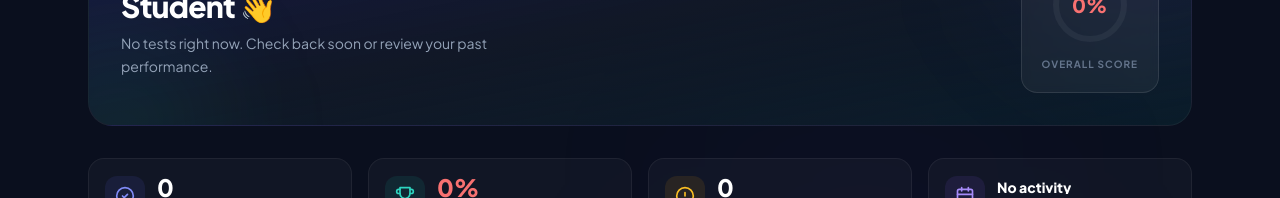
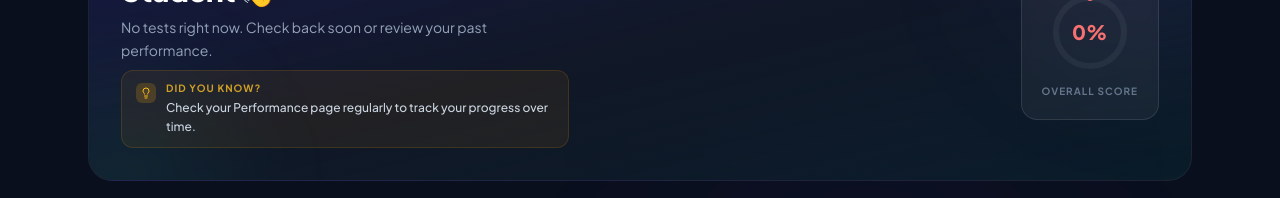
Before and after one commit to manojupadhyay256-a11y/classtest, a Next.js app: page /student/dashboard in a window 1280 px wide. Shown: the part 170-368 px from the top of the page. Built offline with nearby package versions, Linux system fonts and the light colour scheme; no server answers.

Commit message:
Fix blurry performance UI and add 'Did you know' tips to dashboard

```diff
--- a/src/app/student/dashboard/page.tsx
+++ b/src/app/student/dashboard/page.tsx
@@ -20,6 +20,7 @@ import {
   AlertCircle,
   Star,
   MessageCircle,
+  Lightbulb,
 } from "lucide-react"
 
 interface Test {
@@ -44,6 +45,20 @@ interface Stats {
   avgPercentage: number
   lastAttemptDate: string | null
 }
+
+// "Did you know?" tips for the dashboard
+const DID_YOU_KNOW_TIPS = [
+  "You can change your password anytime from the Settings page.",
+  "Take tests as soon as they appear — they may expire after a deadline!",
+  "Check your Performance page regularly to track your progress over time.",
+  "You can message your teacher directly from the Messages section.",
+  "Review your past results to learn from your mistakes and improve.",
+  "Your overall score updates automatically after every test you complete.",
+  "Study notes uploaded by your teachers are available in the Study Notes section.",
+  "Got feedback? Use the Feedback section to share your thoughts with teachers.",
+  "The quicker you complete a test, the better your time score looks!",
+  "You can view detailed answer breakdowns after your teacher releases results.",
+]
 
 // Map subject names to accent colors for visual distinction
 const SUBJECT_ACCENT: Record<string, { bg: string; text: string; border: string; dot: string }> = {
@@ -85,6 +100,21 @@ export default function StudentDashboardPage() {
   const [stats, setStats] = useState<Stats>({ totalTests: 0, avgPercentage: 0, lastAttemptDate: null })
   const [unreadCount, setUnreadCount] = useState(0)
   const [isLoading, setIsLoading] = useState(true)
+
+  // "Did you know?" tip rotation
+  const [tipIndex, setTipIndex] = useState(() => Math.floor(Math.random() * DID_YOU_KNOW_TIPS.length))
+  const [tipVisible, setTipVisible] = useState(true)
+
+  useEffect(() => {
+    const interval = setInterval(() => {
+      setTipVisible(false)
+      setTimeout(() => {
+        setTipIndex((prev) => (prev + 1) % DID_YOU_KNOW_TIPS.length)
+        setTipVisible(true)
+      }, 400)
+    }, 6000)
+    return () => clearInterval(interval)
+  }, [])
 
   const fetchData = async () => {
     try {
@@ -227,6 +257,23 @@ export default function StudentDashboardPage() {
                   : "No tests right now. Check back soon or review your past performance."
                 }
               </p>
+
+              {/* 💡 Did You Know? Rotating Tips */}
+              <div className="mt-3 flex items-start gap-2.5 bg-amber-500/[0.07] border border-amber-500/15 rounded-xl px-3.5 py-2.5 max-w-md">
+                <div className="flex-shrink-0 w-5 h-5 bg-amber-500/20 rounded-md flex items-center justify-center mt-0.5">
+                  <Lightbulb size={12} className="text-amber-400" />
+                </div>
+                <div className="min-w-0">
+                  <p className="text-[10px] font-bold text-amber-400/80 uppercase tracking-widest mb-0.5">Did you know?</p>
+                  <p
+                    className={`text-xs text-slate-300 font-medium leading-relaxed transition-all duration-400 ${
+                      tipVisible ? "opacity-100 translate-y-0" : "opacity-0 -translate-y-1"
+                    }`}
+                  >
+                    {DID_YOU_KNOW_TIPS[tipIndex]}
+                  </p>
+                </div>
+              </div>
             </div>
 
             {/* Overall Score Badge */}
--- a/src/app/student/performance/page.tsx
+++ b/src/app/student/performance/page.tsx
@@ -74,8 +74,7 @@ export default function PerformanceDashboard() {
       </div>
 
       <div className="relative z-10 max-w-6xl mx-auto px-5 py-12 space-y-10">
-        {/* Header Section */}
-        <header className="glass p-8 md:p-12 rounded-[2.5rem] border-white/10 relative overflow-hidden group">
+        <header className="bg-slate-900/80 backdrop-blur-xl shadow-2xl p-8 md:p-12 rounded-[2.5rem] border-white/10 relative overflow-hidden group">
           <div className="absolute top-0 right-0 p-8 opacity-5 group-hover:scale-110 transition-transform duration-700">
             <BarChart3 size={160} className="text-white" />
           </div>
@@ -105,7 +104,7 @@ export default function PerformanceDashboard() {
             </div>
 
             <div className="flex items-center gap-6">
-              <div className="glass bg-white/5 px-6 py-4 rounded-3xl border-white/10 flex items-center gap-4">
+              <div className="bg-slate-900/80 backdrop-blur-xl shadow-2xl bg-white/5 px-6 py-4 rounded-3xl border-white/10 flex items-center gap-4">
                 <div className="w-12 h-12 bg-indigo-500/20 rounded-2xl flex items-center justify-center text-indigo-400 shadow-lg shadow-indigo-500/10">
                   <TrendingUp size={24} />
                 </div>
@@ -121,7 +120,7 @@ export default function PerformanceDashboard() {
         {/* Charts Grid */}
         <div className="grid grid-cols-1 lg:grid-cols-2 gap-8">
           {/* Trend Chart */}
-          <div className="glass p-8 md:p-10 rounded-[2.5rem] border-white/10 relative overflow-hidden group">
+          <div className="bg-slate-900/80 backdrop-blur-xl shadow-2xl p-8 md:p-10 rounded-[2.5rem] border-white/10 relative overflow-hidden group">
             <div className="flex items-center justify-between mb-8">
               <div className="space-y-1">
                 <h3 className="text-lg font-black text-white uppercase tracking-tight">Performance Velocity</h3>
@@ -186,7 +185,7 @@ export default function PerformanceDashboard() {
           </div>
 
           {/* Subject Bar Chart */}
-          <div className="glass p-8 md:p-10 rounded-[2.5rem] border-white/10 relative overflow-hidden group">
+          <div className="bg-slate-900/80 backdrop-blur-xl shadow-2xl p-8 md:p-10 rounded-[2.5rem] border-white/10 relative overflow-hidden group">
             <div className="flex items-center justify-between mb-8">
               <div className="space-y-1">
                 <h3 className="text-lg font-black text-white uppercase tracking-tight">Subject Domain Mastery</h3>
@@ -245,7 +244,7 @@ export default function PerformanceDashboard() {
         </div>
 
         {/* Motivational Section */}
-        <section className="glass p-12 rounded-[3.5rem] border-white/10 text-center relative overflow-hidden group">
+        <section className="bg-slate-900/80 backdrop-blur-xl shadow-2xl p-12 rounded-[3.5rem] border-white/10 text-center relative overflow-hidden group">
           <div className="absolute inset-0 bg-gradient-to-br from-indigo-500/5 via-transparent to-teal-500/5 opacity-0 group-hover:opacity-100 transition-opacity duration-1000"></div>
           <div className="relative z-10 space-y-8 max-w-2xl mx-auto">
             <div className="relative inline-block">
--- a/src/app/student/results/[id]/page.tsx
+++ b/src/app/student/results/[id]/page.tsx
@@ -83,7 +83,7 @@ export default function StudentResultsDetailPage() {
 
       <div className="relative z-10 max-w-5xl mx-auto px-5 py-12 space-y-10">
         {/* Header Section */}
-        <header className="glass p-8 md:p-12 rounded-[2.5rem] border-white/10 relative overflow-hidden group">
+        <header className="bg-slate-900/80 backdrop-blur-xl shadow-2xl p-8 md:p-12 rounded-[2.5rem] border-white/10 relative overflow-hidden group">
           <div className="absolute top-0 right-0 p-8 opacity-5 group-hover:scale-110 transition-transform duration-700">
             <Trophy size={160} className="text-white" />
           </div>
@@ -147,7 +147,7 @@ export default function StudentResultsDetailPage() {
           </div>
 
           {result.test.isResultsHidden ? (
-            <div className="glass p-16 rounded-[3rem] border-white/10 text-center relative overflow-hidden">
+            <div className="bg-slate-900/80 backdrop-blur-xl shadow-2xl p-16 rounded-[3rem] border-white/10 text-center relative overflow-hidden">
               <div className="absolute inset-0 bg-gradient-to-br from-amber-500/5 to-transparent"></div>
               <div className="relative z-10 max-w-md mx-auto space-y-6">
                 <div className="w-24 h-24 bg-amber-500/10 border-2 border-amber-500/30 rounded-3xl flex items-center justify-center mx-auto text-amber-500 shadow-xl shadow-amber-500/10">
@@ -200,7 +200,7 @@ export default function StudentResultsDetailPage() {
                 return (
                   <div
                     key={q.id}
-                    className={`glass p-8 rounded-3xl border-2 transition-all duration-500 hover:translate-x-1 ${
+                    className={`bg-slate-900/80 backdrop-blur-xl shadow-2xl p-8 rounded-3xl border-2 transition-all duration-500 hover:translate-x-1 ${
                       isCorrect ? "border-teal-500/20 shadow-lg shadow-teal-500/5" : "border-rose-500/20 shadow-lg shadow-rose-500/5"
                     }`}
                   >
```
